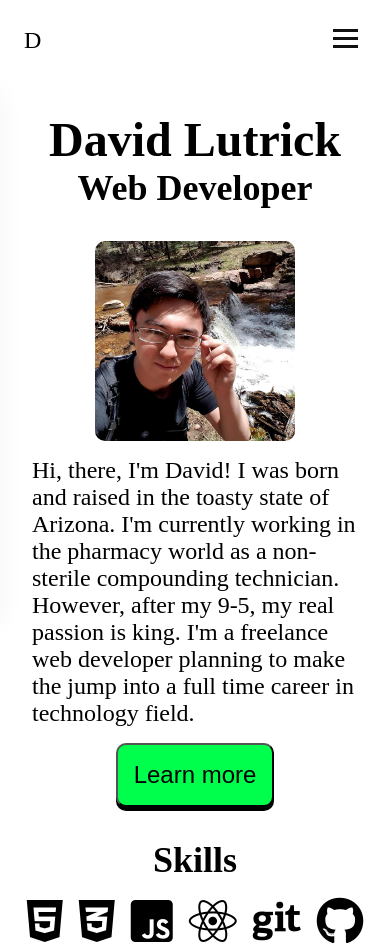
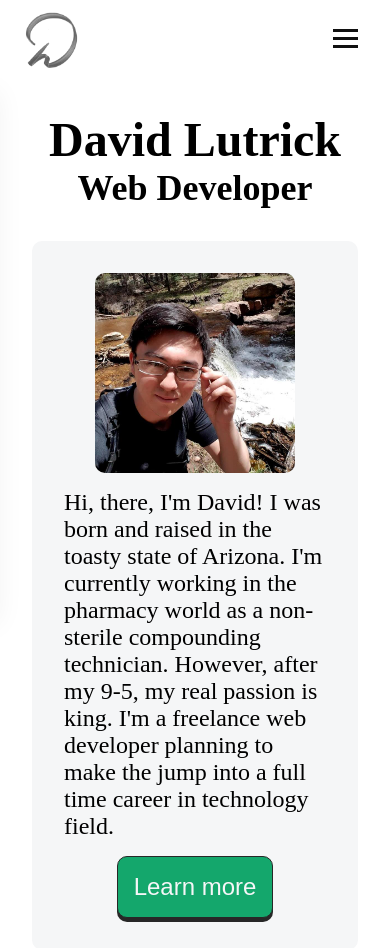
Before and after one commit to dlutrick/MyPortfolioSite, a plain HTML site: page index.html in a window 390 px wide. Shown: the top 948 px of the page. Drawn offline with Linux system fonts and the light colour scheme.

Commit message:
added D-logo.png, changed background of introduction and skills section and altered the button

```diff
--- a/index.html
+++ b/index.html
@@ -13,7 +13,11 @@
   <body>
     <header>
       <nav class="navbar">
-        <a src="#" class="logo">D</a>
+        <img
+          src="./images/D-Logo.png"
+          alt="The site logo. A handwritten letter D."
+          class="logo"
+        />
         <ul class="navbar__menu">
           <li class="navbar__item">
             <a href="#" class="navbar__link">Home</a>
--- a/style.css
+++ b/style.css
@@ -16,16 +16,13 @@ button {
   padding: 1rem;
   font-size: 1.5rem;
   border-radius: 10px;
-  box-shadow: 0 4px black;
-  color: black;
-  background-color: rgb(0, 255, 76);
+  border: 1px solid #272727;
+  box-shadow: 0 4px #272727;
+  color: rgb(245, 246, 247);
+  background-color: #14a76c;
 }
 
 /* Navbar */
-header {
-  // border-bottom: 1px solid #e2e8f0;
-}
-
 .navbar {
   display: flex;
   justify-content: space-between;
@@ -69,6 +66,10 @@ header {
 }
 
 @media only screen and (max-width: 768px) {
+  .logo {
+    width: 3.5rem;
+  }
+
   .navbar {
     height: 5rem;
   }
@@ -140,6 +141,9 @@ header {
     gap: 1rem;
     align-items: flex-start;
     align-items: center;
+    background-color: rgb(245, 246, 247);
+    padding: 2rem;
+    border-radius: 10px;
   }
 
   body {
@@ -154,6 +158,8 @@ header {
     flex-direction: column;
     align-items: center;
     gap: 1rem;
+    background-color: rgb(245, 246, 247);
+    padding: 2rem 0;
   }
 
   .skills__header {
```
Also changed, not shown: images/D-Logo.png (added).
